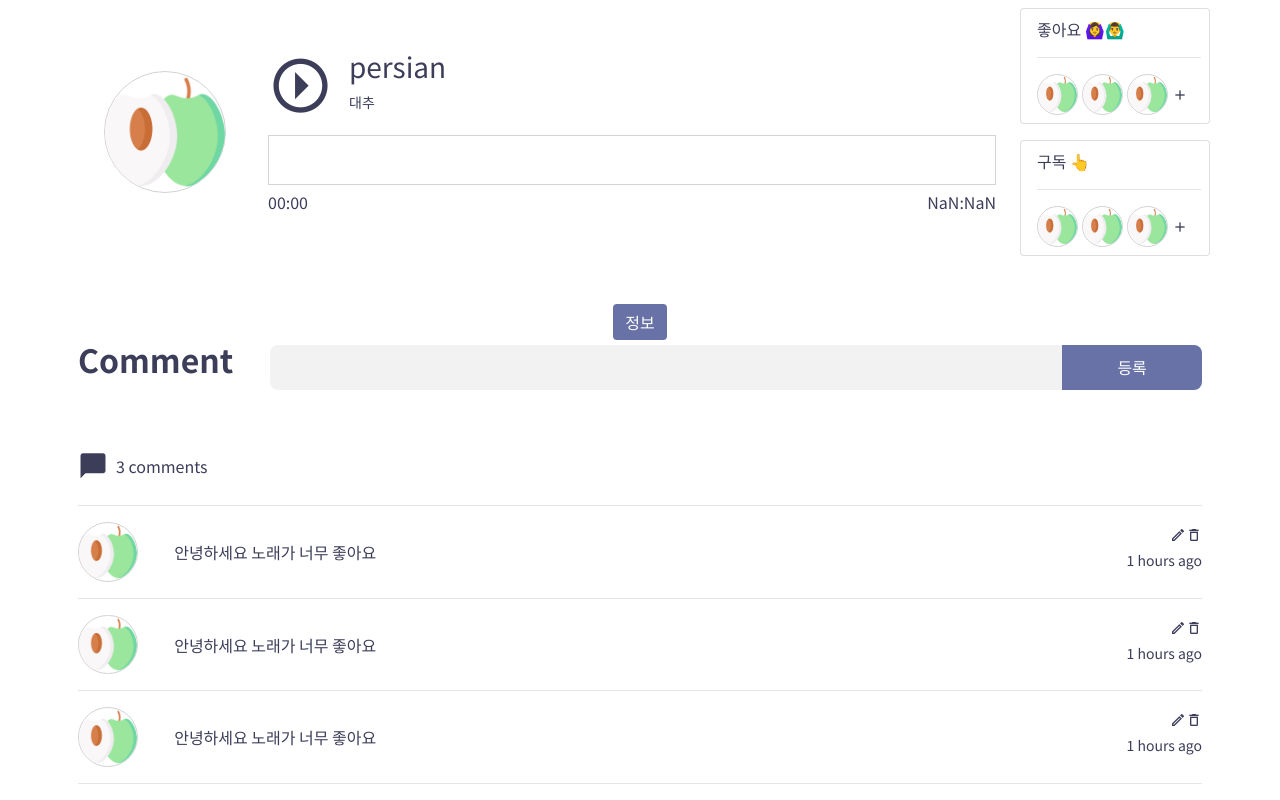
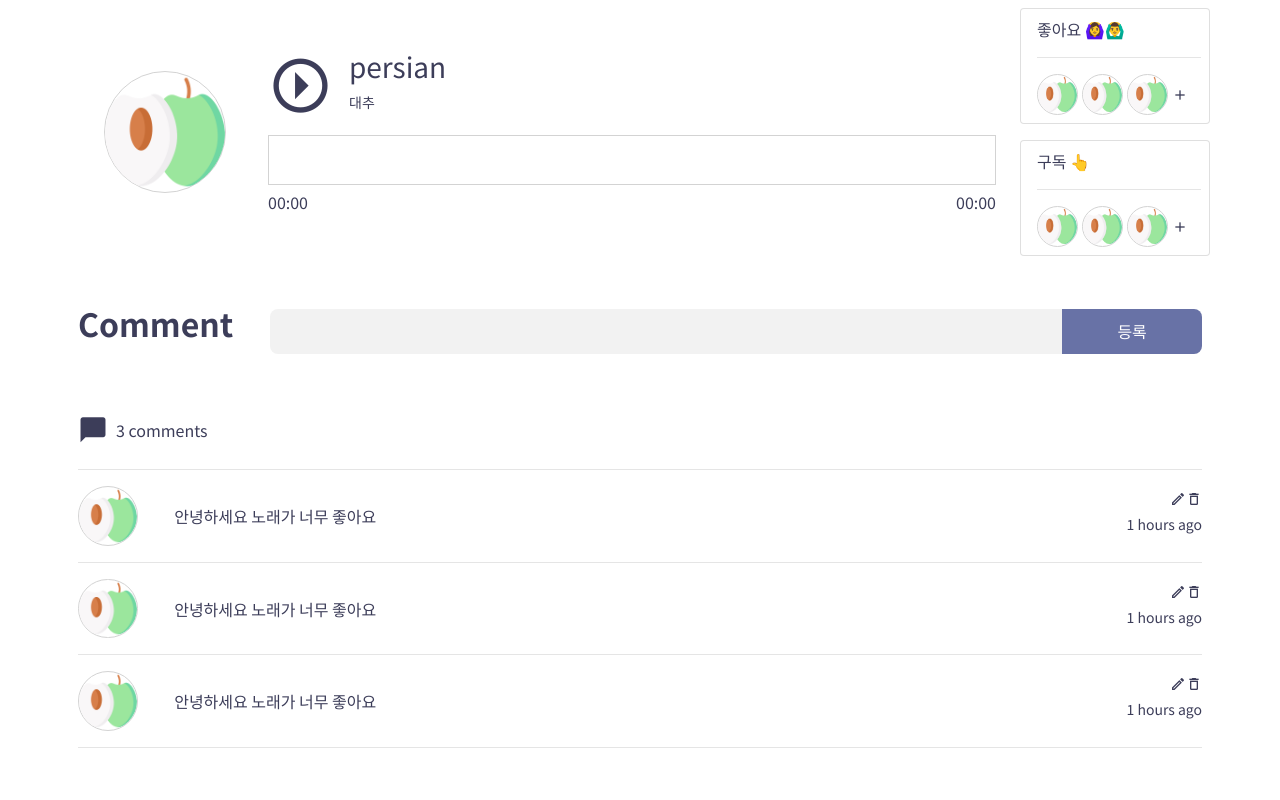
Before and after one commit to dnfwlxo11/lyricsPlayer, a Vue app in the folder client/: page /music/1 in a window 1280 px wide. Shown: the part 755-1555 px from the top of the page. After the commit the page ends 1519 px from the top, so only its background shows below. Built offline with nearby package versions, Linux system fonts and the light colour scheme; what vue-cookies would draw is missing.

Commit message:
edit, err: music current time event, not working

```diff
--- a/client/src/views/music/music.vue
+++ b/client/src/views/music/music.vue
@@ -16,7 +16,7 @@
                         <div class="row m-0 p-0 mb-2 mt-3 text-left"><h3 class="m-0 p-0">{{dummy[musicId]}}</h3></div>
                         <div class="row m-0 p-0 text-left"><small class="m-0 p-0" @click="$router.push('/musician/대추')"> 대추</small></div>
                         <div>
-                            <progress :value="(currentTime/duration)*100" max="100" style="height: 50px;width: 100%;"></progress>
+                            <progress ref="progress" :value="(currentTime/duration)*100" max="100" style="height: 50px;width: 100%;" @click="timeMove"></progress>
                         </div>
                         <div class="w-100">
                             <div class="text-left" style="float: left;">
@@ -51,7 +51,6 @@
                     </div>
                 </div>
             </div>
-            <button class="btn" @click="getInfo">정보</button>
             <comments @on-login="mustLogin"></comments>
         </div>
 
@@ -59,7 +58,7 @@
 </template>
 
 <script>
-import axios from 'axios'
+import Vue from 'vue';
 import top from '@/components/Nav.vue'
 import comments from '@/views/music/vues/comments.vue'
 
@@ -81,6 +80,7 @@ export default {
             audioPlayer: null,
             currentTime: 0,
             duration: 0,
+            originSrc: '',
         }
     },
     created() {
@@ -92,6 +92,8 @@ export default {
             this.currentTime = this.audioPlayer.currentTime;
         });
         this.audioPlayer.addEventListener('timeupdate', (e) => {
+            console.log('시간 업데이트')
+            console.log(this.audioPlayer.currentTime, this.audioPlayer.duration)
             this.duration = this.audioPlayer.duration;
             this.currentTime = this.audioPlayer.currentTime;
         });
@@ -102,9 +104,6 @@ export default {
         window.scrollTo(0, 0);
         this.musicId = this.$route.params.musicId;
         this.setMusic();
-    },
-    mounted() {
-        this.getInfo();
     },
     destroyed() {
         this.audioPlayer.removeEventListener('play', () => { this.isPlay = false; });
@@ -117,7 +116,8 @@ export default {
         setMusic() {
             if (!this.audioPlayer.paused) this.audioPlayer.pause();
             this.currAudioName = 'Secrets';
-            this.audioPlayer.src = `/api/music/play/Secrets/00:00`;
+            this.originSrc = `/api/music/play/Secrets.mp3`;
+            this.audioPlayer.src = `/api/music/play/Secrets.mp3`;
         },
 
         musicControl() {
@@ -136,9 +136,13 @@ export default {
             return (time/60 < 10 ? '0' + Math.floor(time/60).toString() : Math.floor(time/60).toFixed(0).toString()).toString() + ':' + (time%60 < 10 ? '0' + Math.floor(time%60).toString() : Math.floor(time%60).toString()).toString();
         },
 
-        getInfo() {
-            this.duration = this.audioPlayer.duration;
-            this.currentTime = this.audioPlayer.currentTime;
+        timeMove(e) {
+            if (e == undefined) return;
+            let time = Math.floor(this.duration * (e.offsetX / this.$refs.progress.offsetWidth)).toString();
+
+            console.log(time)
+            Vue.set(this.audioPlayer, 'currentTime', time)
+            this.audioPlayer.currentTime = time;
         }
     },
 }
```
Also changed, not shown: 1 other file (tests, documents, lock files or other folders).
